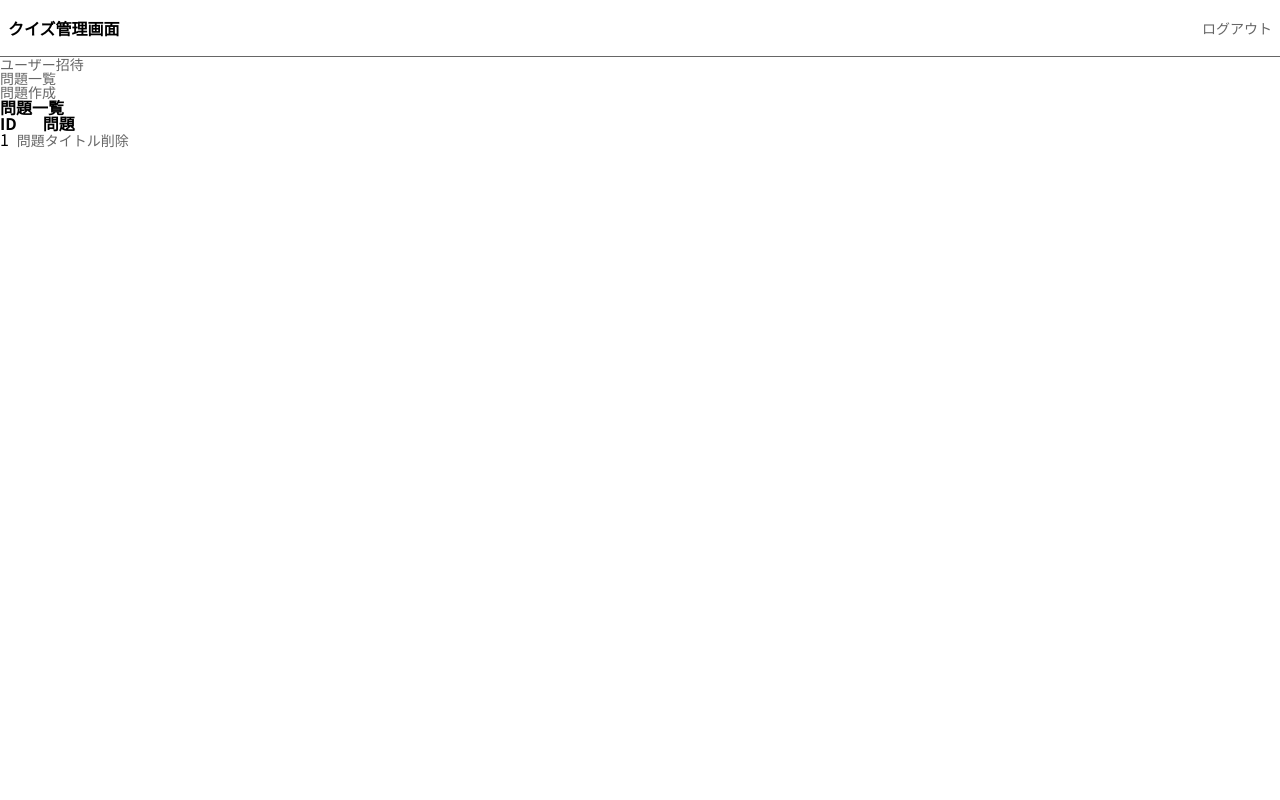
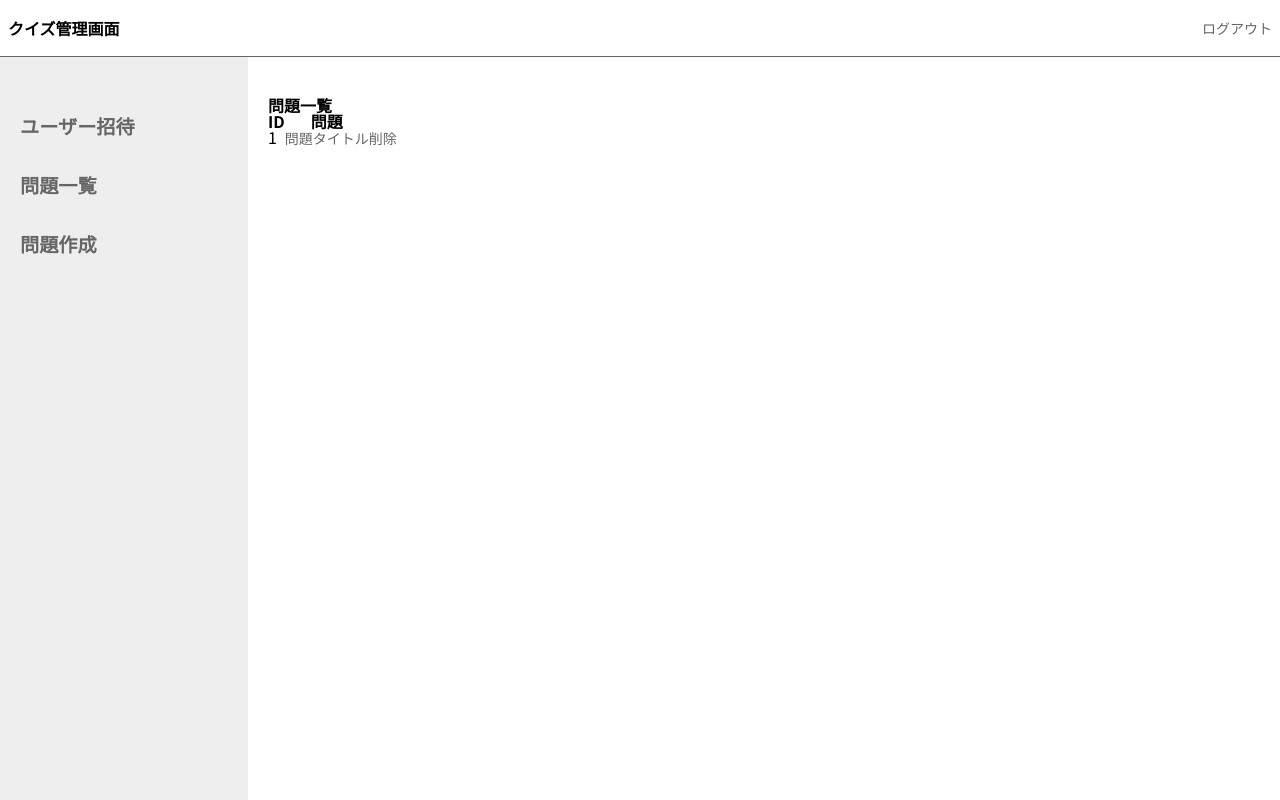
Before and after one commit to ko-shiro-hap/posse-ph2-website, a PHP site: page /admin/index.php in a window 1280 px wide. Run offline with PHP 8.4, Linux system fonts and the light colour scheme; data comes from the database, SQL or seed files in the repository.

Commit message:
adminのsidebarの見た目作成

```diff
--- a/src/scss/config/_admin.scss
+++ b/src/scss/config/_admin.scss
@@ -8,3 +8,35 @@
   align-items: center;
   border-bottom: 1px solid v.$dark-gray;
 }
+
+.admin__main {
+  display: flex;
+  height: calc(100vh - 117px);
+}
+
+.admin__sidebar {
+  width: 20%;
+  height: 100%;
+  padding: 20px 0;
+  padding-top: 40px;
+  background-color: v.$light-gray;
+
+  &__item {
+    padding: 20px;
+    font-size: 1.2rem;
+    font-weight: bold;
+    transition: all 0.3s;
+
+    &:hover {
+      background-color: v.$gray;
+      color: v.$white;
+    }
+  }
+}
+
+.admin__questions {
+  padding: 20px;
+  padding-top: 40px;
+  width: 80%;
+  height: 100%;
+}
--- a/src/scss/style.css
+++ b/src/scss/style.css
@@ -933,4 +933,34 @@ img {
   justify-content: space-between;
   align-items: center;
   border-bottom: 1px solid #666666;
+}
+
+.admin__main {
+  display: flex;
+  height: calc(100vh - 117px);
+}
+
+.admin__sidebar {
+  width: 20%;
+  height: 100%;
+  padding: 20px 0;
+  padding-top: 40px;
+  background-color: #eeeeee;
+}
+.admin__sidebar__item {
+  padding: 20px;
+  font-size: 1.2rem;
+  font-weight: bold;
+  transition: all 0.3s;
+}
+.admin__sidebar__item:hover {
+  background-color: #adadad;
+  color: #fff;
+}
+
+.admin__questions {
+  padding: 20px;
+  padding-top: 40px;
+  width: 80%;
+  height: 100%;
 }/*# sourceMappingURL=style.css.map */
```
Also changed, not shown: 1 other file.
